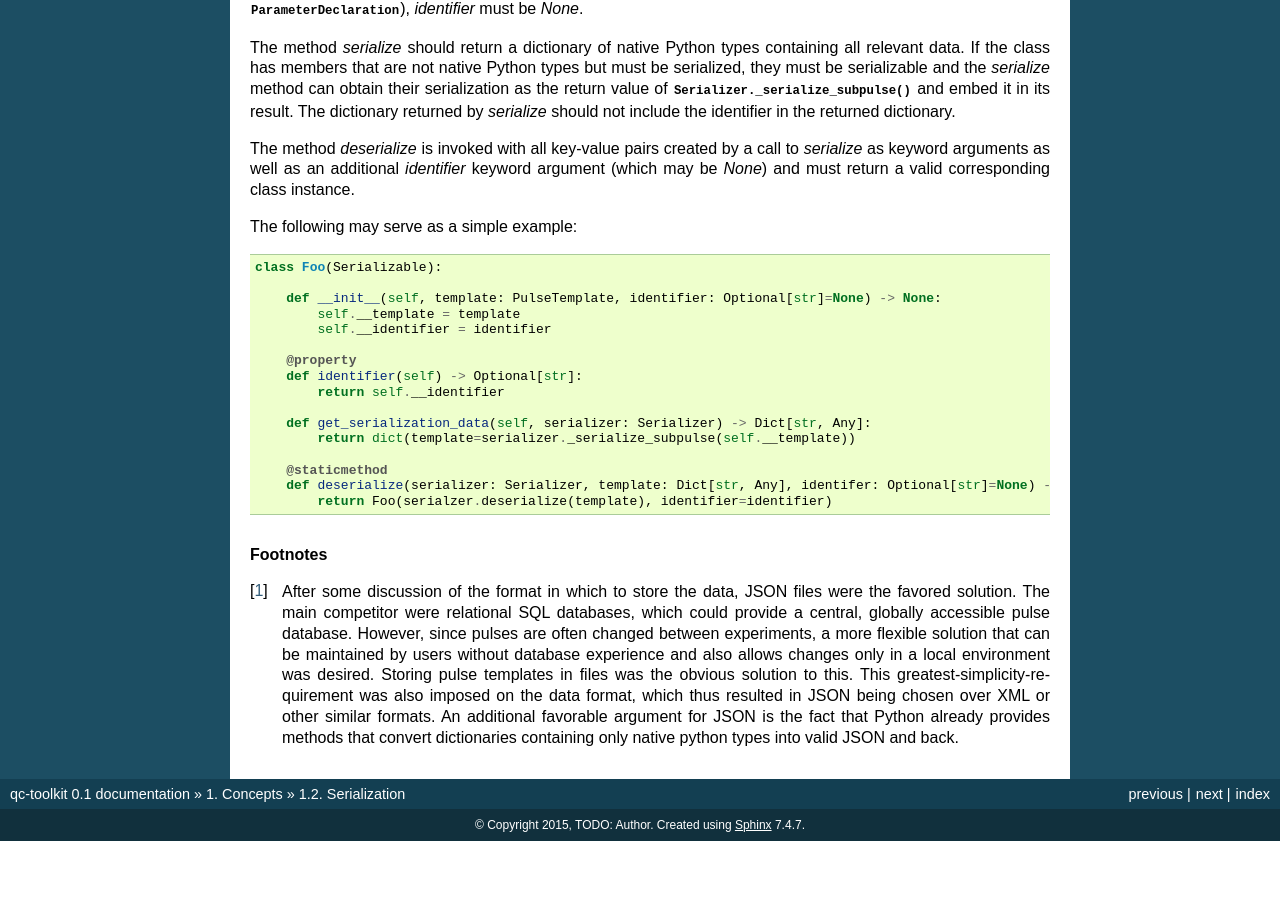
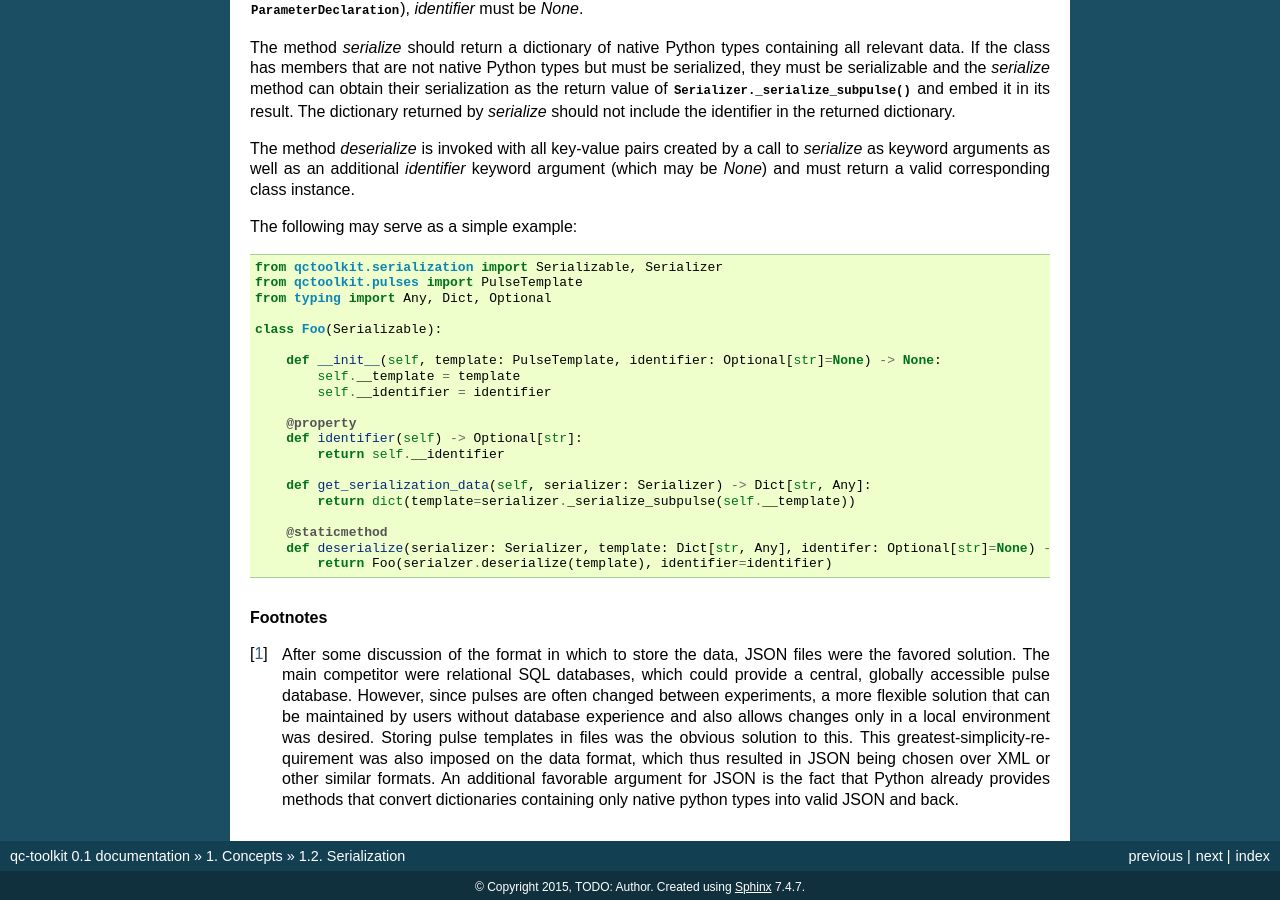
Before and after one commit to qutech/qupulse, a Sphinx documentation site: the page built from doc/source/concepts/serialization.rst, in a window 1280 px wide and 900 px high, scrolled down 946 px. Built offline with Sphinx 7.4.7, drawn with Linux system fonts in a browser that asks for light colours; pages that are not in the unit, such as notebooks, are missing from menus; before the commit the page ends 1787 px from its top, so only the background shows below that.

Commit message:
Added import for implementation example in serialization concept document.

```diff
--- a/doc/source/concepts/serialization.rst
+++ b/doc/source/concepts/serialization.rst
@@ -26,6 +26,10 @@ The method `deserialize` is invoked with all key-value pairs created by a call t
 
 The following may serve as a simple example:
 ::
+    from qctoolkit.serialization import Serializable, Serializer
+    from qctoolkit.pulses import PulseTemplate
+    from typing import Any, Dict, Optional
+
     class Foo(Serializable):
 
         def __init__(self, template: PulseTemplate, identifier: Optional[str]=None) -> None:
```
